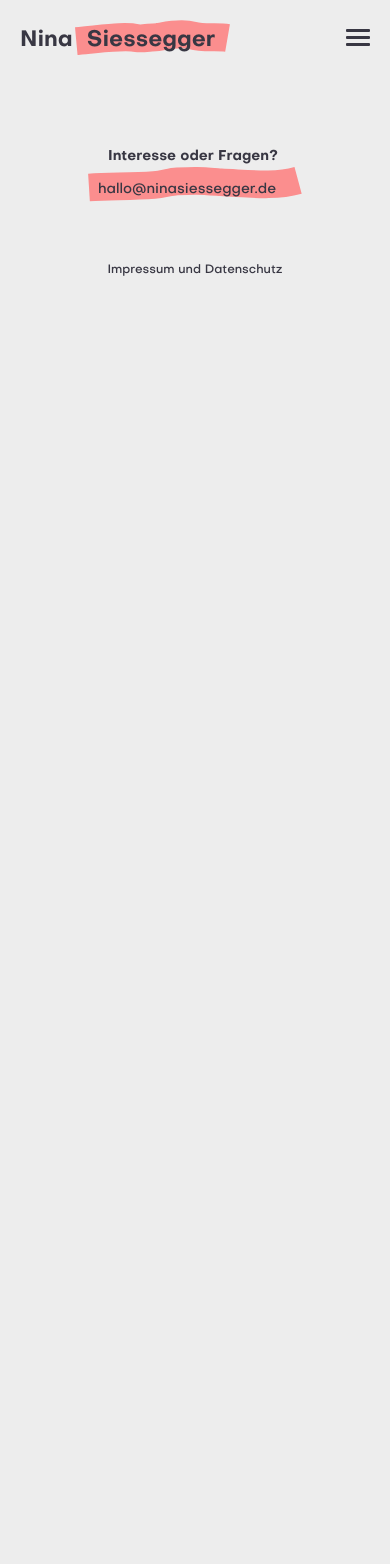
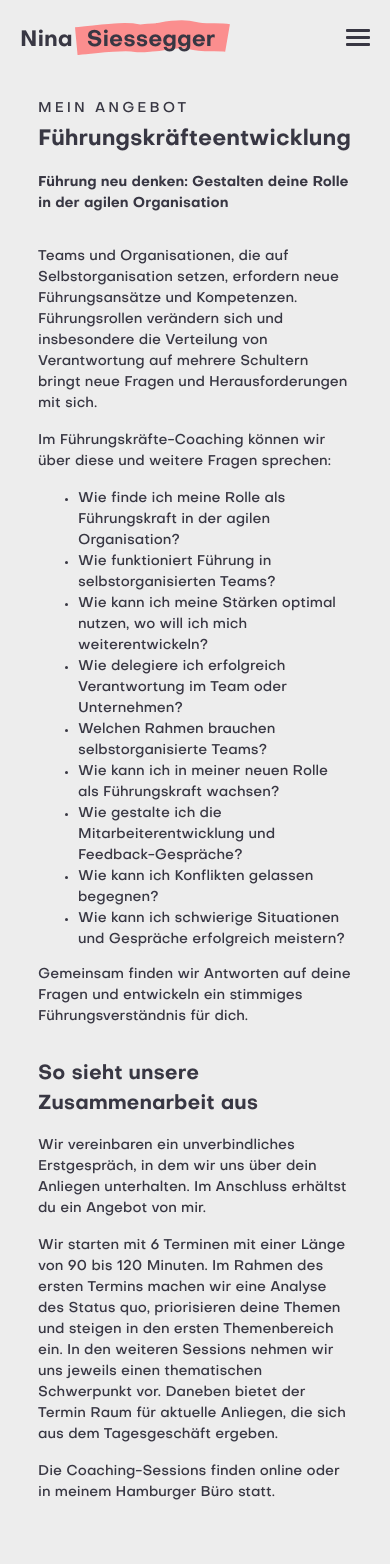
Before and after one commit to sssggr/ninasiessegger, a Nuxt app: page /fuehrungskraefteentwicklung in a window 390 px wide. Shown: the top 1564 px of the page. Before the commit the page ends 844 px from the top, so only its background shows below. Built offline with nearby package versions, Linux system fonts and the light colour scheme.

Commit message:
Add leadership coaching

```diff
--- a/components/NavBar.vue
+++ b/components/NavBar.vue
@@ -59,6 +59,11 @@
             <li>
               <NuxtLink to="/mediation">
                 Mediation
+              </NuxtLink>
+            </li>
+            <li>
+              <NuxtLink to="/fuehrungskraefteentwicklung">
+                Führungskräfteentwicklung
               </NuxtLink>
             </li>
             <li>
--- /dev/null
+++ b/pages/fuehrungskraefteentwicklung.vue
@@ -0,0 +1,59 @@
+<script setup>
+useSeoMeta({
+  title: 'Führungskräfteentwicklung',
+  ogTitle: 'Führungskräfteentwicklung',
+  ogDescription: 'Teams und Organisationen, die auf Agilität und Selbstorganisation setzen, erfordern neue Führungsansätze und Kompetenzen. Du bist in einer Führungsrolle und möchtest dich weiterentwickeln? Gemeinsam finden wir Antworten auf deine Fragen und entwickeln ein stimmiges Führungsverständnis für dich.',
+  description: 'Teams und Organisationen, die auf Agilität und Selbstorganisation setzen, erfordern neue Führungsansätze und Kompetenzen. Du bist in einer Führungsrolle und möchtest dich weiterentwickeln? Gemeinsam finden wir Antworten auf deine Fragen und entwickeln ein stimmiges Führungsverständnis für dich.',
+})
+</script>
+
+<template>
+  <div class="row">
+    <div class="col-xs-12 col-md-offset-1 col-lg-offset-2 col-lg-9 col-md-10">
+      <h2 class="z-100">
+        Mein Angebot
+      </h2>
+      <h1 class="z-100">
+        Führungskräfteentwicklung
+      </h1>
+      <h3 class="z-100">Führung neu denken: Gestalten deine Rolle in der agilen Organisation</h3>
+      <p class="z-100">Teams und Organisationen, die auf Selbstorganisation setzen, erfordern neue Führungsansätze und Kompetenzen. Führungsrollen verändern sich und insbesondere die Verteilung von Verantwortung auf mehrere Schultern bringt neue Fragen und Herausforderungen mit sich.</p>
+      <p class="z-100">Im Führungskräfte-Coaching können wir über diese und weitere Fragen sprechen:</p>
+      <ul class="z-100">
+        <li>Wie finde ich meine Rolle als Führungskraft in der agilen Organisation?</li>
+        <li>Wie funktioniert Führung in selbstorganisierten Teams?</li>
+        <li>Wie kann ich meine Stärken optimal nutzen, wo will ich mich weiterentwickeln?</li>
+        <li>Wie delegiere ich erfolgreich Verantwortung im Team oder Unternehmen?</li>
+        <li>Welchen Rahmen brauchen selbstorganisierte Teams?</li>
+        <li>Wie kann ich in meiner neuen Rolle als Führungskraft wachsen?</li>
+        <li>Wie gestalte ich die Mitarbeiterentwicklung und Feedback-Gespräche?</li>
+        <li>Wie kann ich Konflikten gelassen begegnen?</li>
+        <li>Wie kann ich schwierige Situationen und Gespräche erfolgreich meistern?</li>
+      </ul>
+      <p class="z-100">Gemeinsam finden wir Antworten auf deine Fragen und entwickeln ein stimmiges Führungsverständnis für dich.</p>
+      <h2 class="z-100">So sieht unsere Zusammenarbeit aus</h2>
+      <p class="z-100">Wir vereinbaren ein unverbindliches Erstgespräch, in dem wir uns über dein Anliegen unterhalten. Im Anschluss erhältst du ein Angebot von mir.</p>
+      <p class="z-100">Wir starten mit 6 Terminen mit einer Länge von 90 bis 120 Minuten. Im Rahmen des ersten Termins machen wir eine Analyse des Status quo, priorisieren deine Themen und steigen in den ersten Themenbereich ein. In den weiteren Sessions nehmen wir uns jeweils einen thematischen Schwerpunkt vor. Daneben bietet der Termin Raum für aktuelle Anliegen, die sich aus dem Tagesgeschäft ergeben.</p>
+      <p class="z-100">Die Coaching-Sessions finden online oder in meinem Hamburger Büro statt.</p>
+    </div>
+  </div>
+</template>
+
+<script>
+export default {
+  name: 'fuehrungskraefteentwicklung',
+}
+</script>
+<style scoped>
+.hg-marker .svg-container{
+  margin-top: 5rem;
+}
+
+h3 {
+  margin-bottom: 2rem;
+}
+
+p ~ h3 {
+  margin-top: 2rem;
+}
+</style>
```
